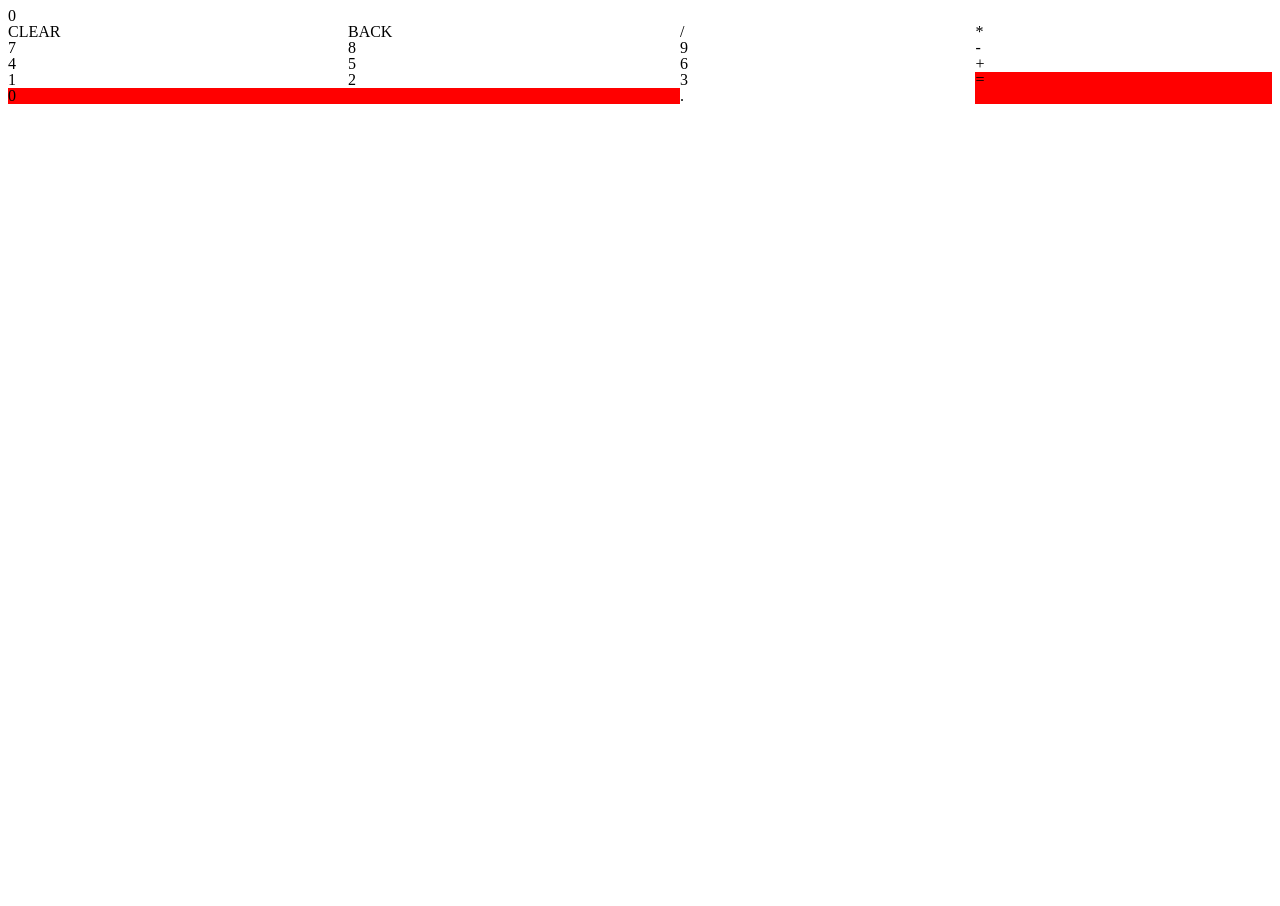
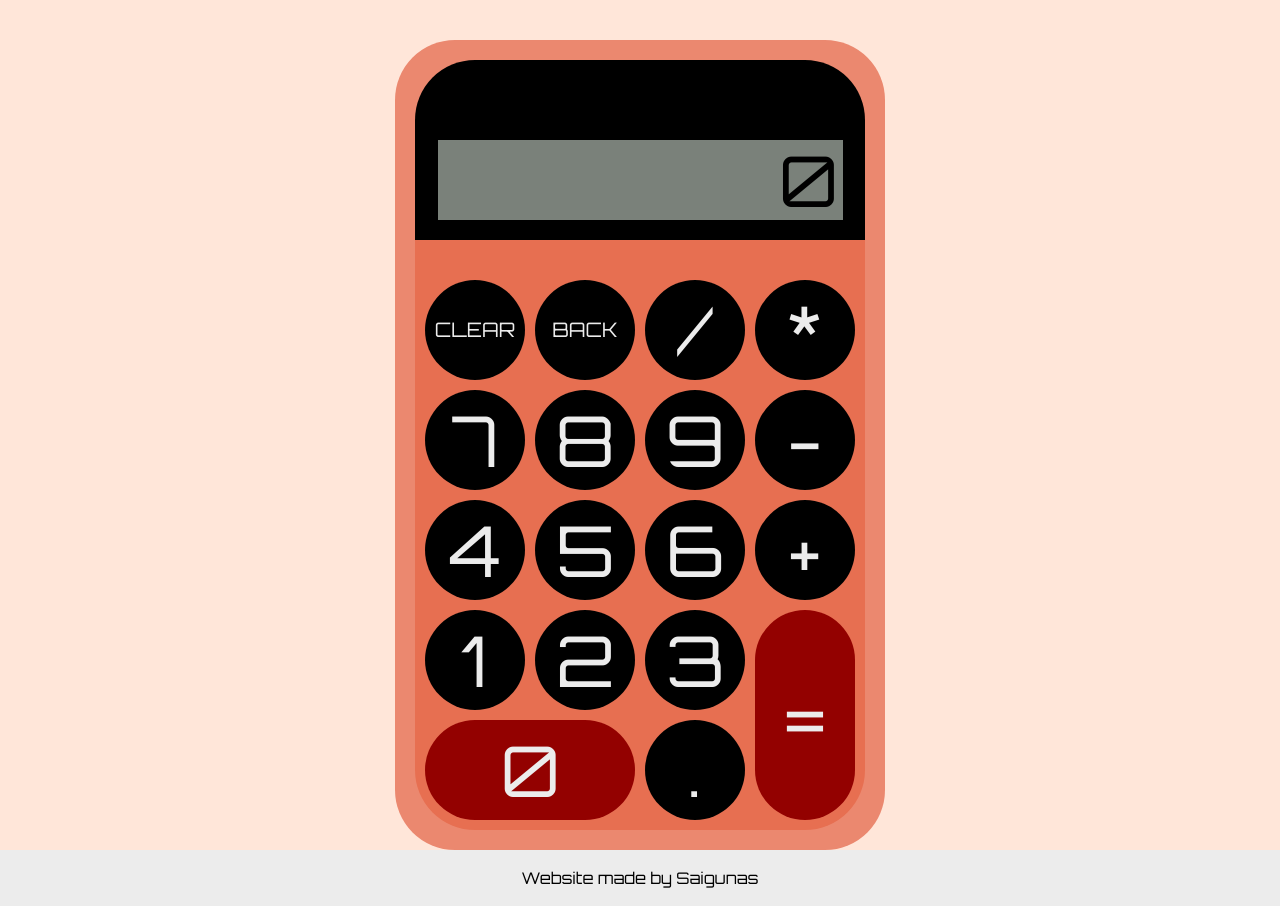
Before and after one commit to Saigunas/Calculator, a website: page index.html in a window 1280 px wide. Before the commit the page ends 800 px from the top, so only its background shows below. Drawn offline with Linux system fonts and the light colour scheme.

Commit message:
Updated calculator, website css, made it look nice

```diff
--- a/index.html
+++ b/index.html
@@ -9,7 +9,16 @@
     <link rel="stylesheet" href="style.css" />
   </head>
   <body>
+    <div class="header"></div>
+
+    <div class="calculator-wrapper">
+      <div class="calculator">
+        <div class="calculator-screen-bg">
+          <div class="calculator-screen-wrapper">
             <div class="calculator-screen">0</div>
+          </div>
+        </div>
+        <div class="calculator-buttons-bg">
           <div class="calculator-buttons">
             <div data-key="c" class="grid-item function-call">CLEAR</div>
             <div data-key="b" class="grid-item function-call">BACK</div>
@@ -30,7 +39,10 @@
             <div data-key="0" class="grid-item number-call">0</div>
             <div data-key="." class="grid-item number-call">.</div>
           </div>
-
+        </div>
+      </div>
+    </div>
+    <div class="credits">Website made by Saigunas</div>
     <script src="functions.js"></script>
     <script src="script.js"></script>
   </body>
--- a/resetDefault.css
+++ b/resetDefault.css
@@ -38,6 +38,7 @@ section {
   display: block;
 }
 body {
+  margin: 0px;
   line-height: 1;
 }
 ol,
--- a/script.js
+++ b/script.js
@@ -58,6 +58,7 @@ const functionButtons = document.querySelectorAll(".function-call");
 numberButtons.forEach((numberButton) =>
   numberButton.addEventListener("click", function () {
     addNumberCall(this.getAttribute("data-key"));
+    //this.classList.add("buttonClicked");
   })
 );
 
--- a/style.css
+++ b/style.css
@@ -1,21 +1,129 @@
+@import url("https://fonts.googleapis.com/css2?family=Orbitron&display=swap");
+
+body {
+  font-family: "Orbitron", sans-serif;
+  display: flex;
+  flex-direction: column;
+  justify-content: space-between;
+  min-height: 100vh;
+  background-color: #ffe6d9;
+}
+
+.header {
+  padding: 20px;
+}
+
+.calculator-wrapper {
+  flex: 1 1 auto;
+  display: flex;
+  width: 100%;
+  justify-content: center;
+}
+
+.calculator {
+  font-size: 70px;
+  object-fit: cover;
+  height: fit-content;
+  background-color: #eb886f;
+  border-radius: 60px;
+  padding: 20px;
+}
+
+.calculator-screen-bg {
+  display: flex;
+  background-color: black;
+  justify-content: center;
+  height: 180px;
+  align-items: flex-end;
+  border-radius: 60px 60px 0px 0px;
+}
+
+.calculator-screen-wrapper {
+  display: flex;
+  align-items: center;
+  justify-content: right;
+  height: 80px;
+  width: 90%;
+  margin-bottom: 20px;
+  background-color: rgb(122, 129, 122);
+}
+
+.calculator-screen {
+  padding-right: 5px;
+}
+
+.calculator-buttons-bg {
+  background-color: #e76f51;
+  border-radius: 0px 0px 60px 60px;
+}
+
 .calculator-buttons {
   display: grid;
-  grid-template-columns: repeat(4, auto);
+  grid-template-columns: repeat(4, 100px);
+  gap: 10px;
+  padding: 10px;
+  padding-top: 40px;
+  color: rgb(236, 236, 236);
 }
 
 .grid-item {
+  display: flex;
+  align-items: center;
+  justify-content: center;
+  background-color: black;
+  border-radius: 50px;
+  width: 100px;
+  height: 100px;
+}
+
+.buttonClicked {
+  animation-name: buttonAnimation;
+  animation-duration: 250ms;
+  animation-fill-mode: forwards;
+}
+
+@keyframes buttonAnimation {
+  0% {
+  }
+  50% {
+    width: 80px;
+    height: 80px;
+  }
+  100% {
+    width: 100px;
+    height: 100px;
+  }
+}
+
+.grid-item:hover {
+  cursor: pointer;
 }
 
 [data-key="0"] {
-  background-color: red;
+  background-color: #930100;
   grid-column-start: 1;
   grid-column-end: 3;
+  width: auto;
+  height: auto;
 }
 
 [data-key="="] {
-  background-color: red;
+  background-color: #930100;
   grid-column-start: 4;
   grid-column-end: 5;
   grid-row-start: 4;
   grid-row-end: 6;
+  width: auto;
+  height: auto;
 }
+
+[data-key="c"],
+[data-key="b"] {
+  font-size: 20px;
+}
+
+.credits {
+  text-align: center;
+  padding: 20px;
+  background-color: rgb(236, 236, 236);
+}
```
Lines whose indentation alone changed are shown as unchanged.
